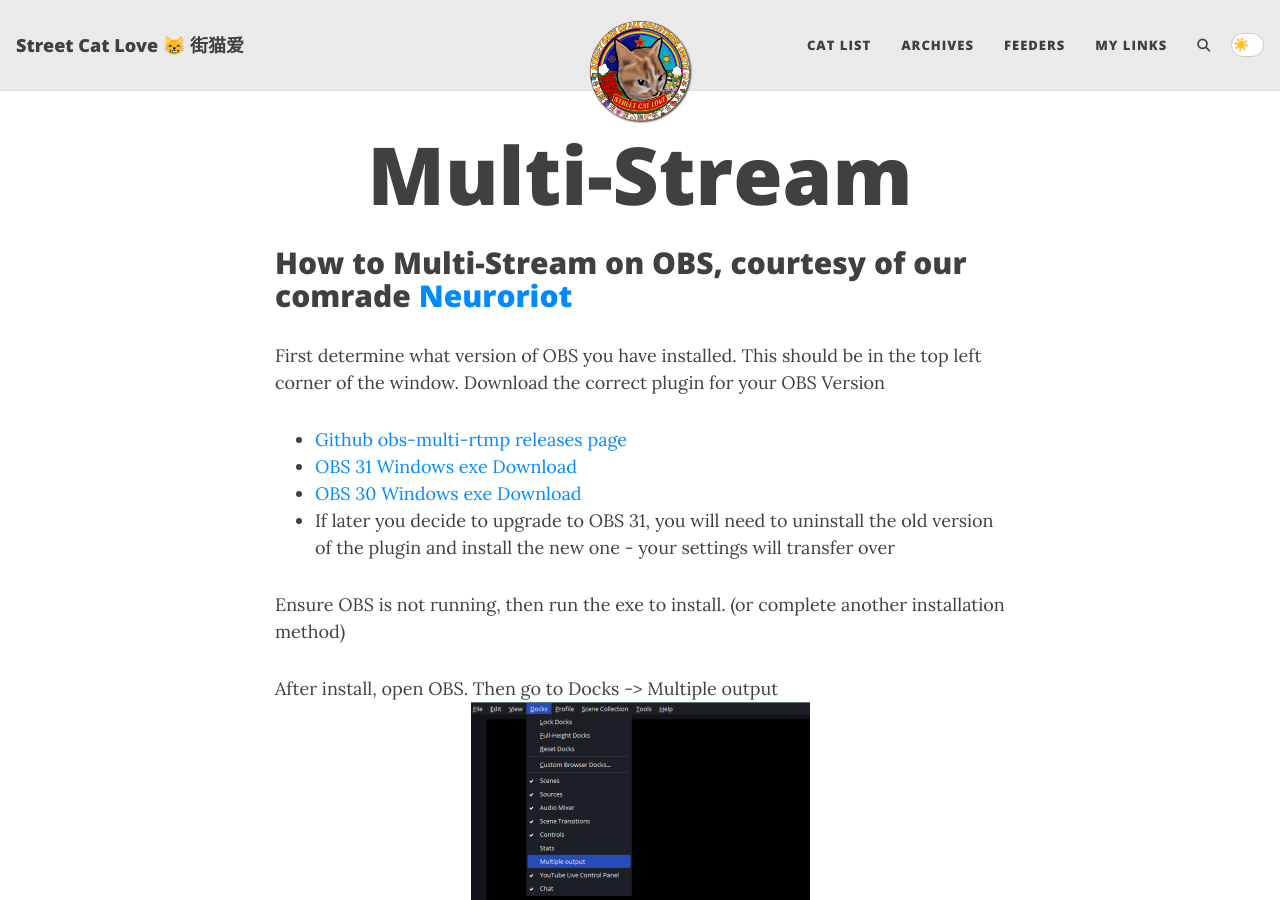
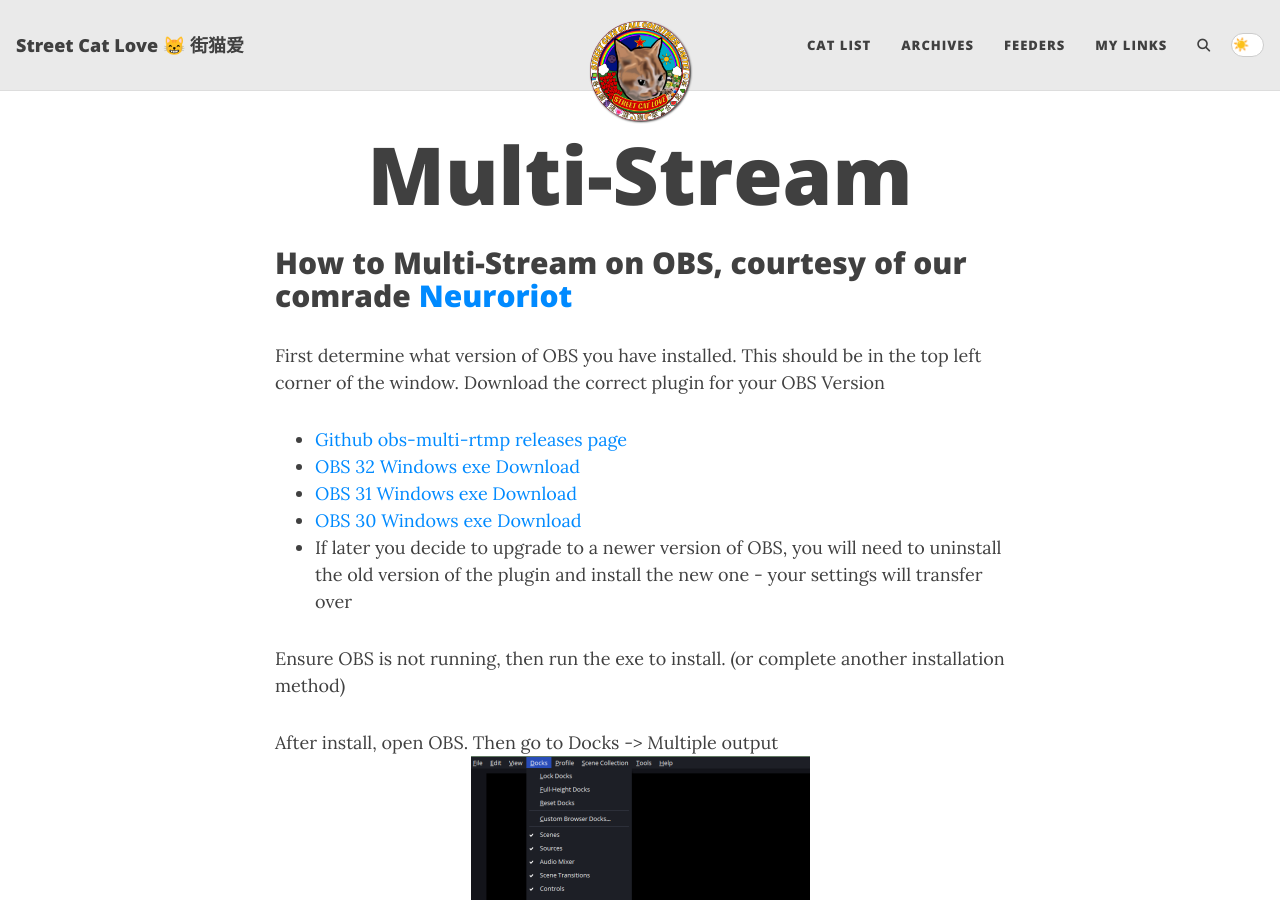
Before and after one commit to StreetCatLove/hellostreetcat, a Jekyll site: the page built from multi.md, in a window 1280 px wide and 900 px high. Built offline with Jekyll 4.4.1, drawn with Linux system fonts in a browser that asks for light colours; comment, search, counter and statistics services are not loaded.

Commit message:
Update multi.md

```diff
--- a/multi.md
+++ b/multi.md
@@ -9,9 +9,10 @@
 
 First determine what version of OBS you have installed. This should be in the top left corner of the window. Download the correct plugin for your OBS Version
 * <a href="https://github.com/sorayuki/obs-multi-rtmp/releases/">Github obs-multi-rtmp releases page</a>
+* <a href="https://github.com/sorayuki/obs-multi-rtmp/releases/download/0.7.3.2/obs-multi-rtmp-0.7.3.0-windows-x64-Installer.exe">OBS 32 Windows exe Download</a>
 * <a href="https://github.com/sorayuki/obs-multi-rtmp/releases/download/0.6.0.1-obs31/obs-multi-rtmp-0.6.0.1-windows-x64-Installer.exe">OBS 31 Windows exe Download</a>
 * <a href="https://github.com/sorayuki/obs-multi-rtmp/releases/download/0.6.0.1/obs-multi-rtmp-0.6.0.0-windows-x64-Installer.exe">OBS 30 Windows exe Download</a>
-* If later you decide to upgrade to OBS 31, you will need to uninstall the old version of the plugin and install the new one - your settings will transfer over
+* If later you decide to upgrade to a newer version of OBS, you will need to uninstall the old version of the plugin and install the new one - your settings will transfer over
 
 Ensure OBS is not running, then run the exe to install. (or complete another installation method)
 
```
